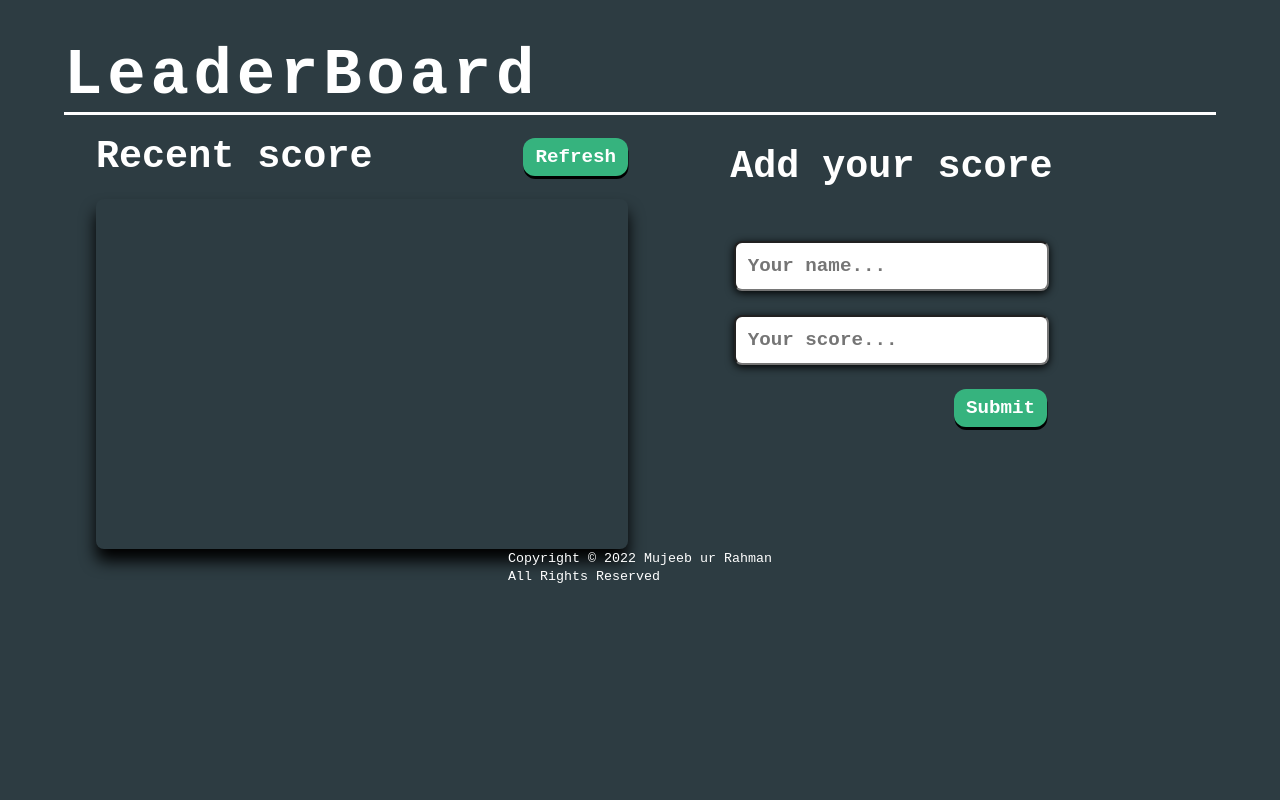
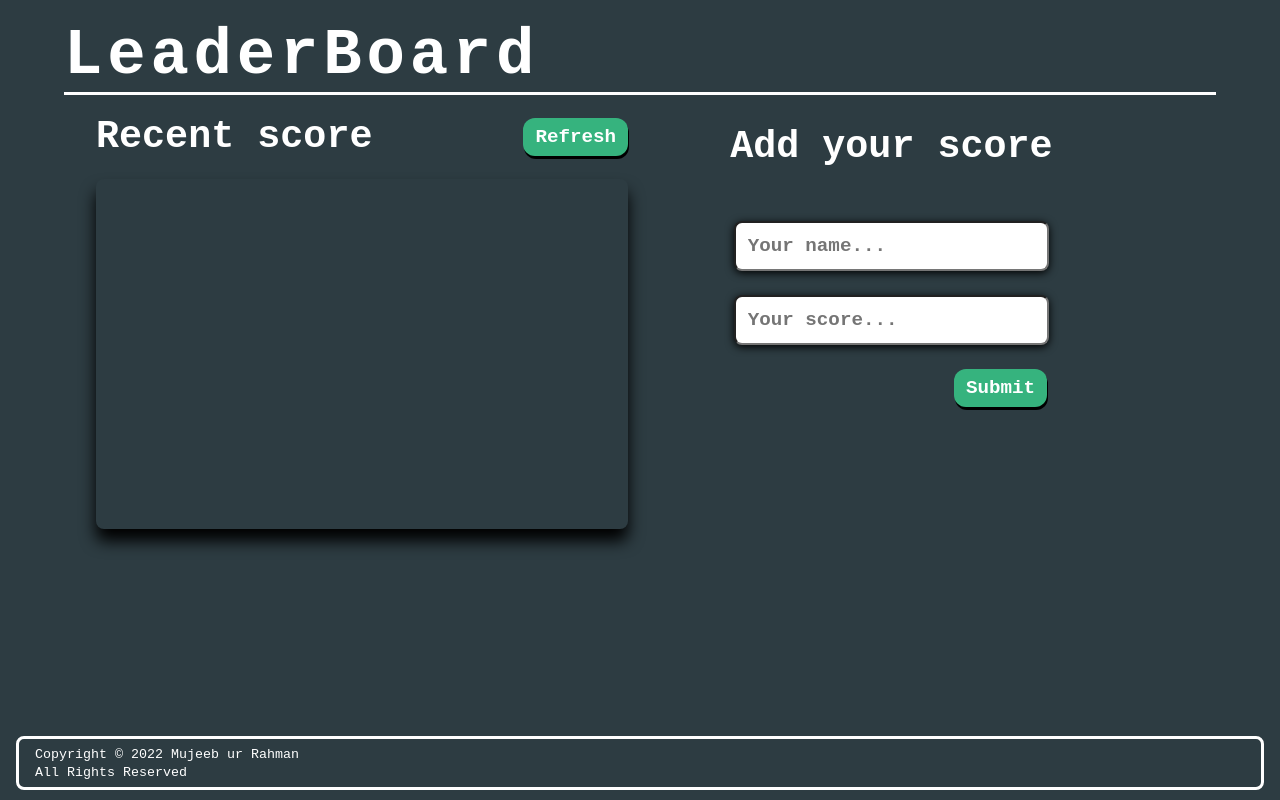
Before and after one commit to Mujeeb4582/Leaderboard, a website built with webpack: page src/index.html in a window 1280 px wide. Built offline with nearby package versions, Linux system fonts and the light colour scheme; no server answers.

Commit message:
Add the styling for footer

```diff
--- a/src/style.css
+++ b/src/style.css
@@ -34,7 +34,7 @@ body {
 
 header {
   width: 90%;
-  margin-top: 40px;
+  margin-top: 20px;
   border-bottom: 3px solid;
 }
 
@@ -81,14 +81,15 @@ main form .addDetails {
   padding: 8px 12px;
   font-size: 1.2rem;
   font-weight: 600;
-  box-shadow: 0.5px 3px #000;
+  box-shadow: 1px 3px #000;
   cursor: pointer;
 }
 
 main section .heading-wrapper .refresh:hover,
 main form .addDetails:hover {
-  transition: linear 0.4s;
-  transform: scale(1.1);
+  transition: linear 0.1s;
+  transform: scale(0.90);
+  box-shadow: none;
 }
 
 main section .table-wrapper {
@@ -153,6 +154,25 @@ main form .button-wrapper {
   text-align: right;
 }
 
+.footerWrapper {
+  position: fixed;
+  bottom: 0;
+  width: 100%;
+}
+
+footer {
+  border: 3px solid #fff;
+  border-radius: 8px;
+  margin: 0 16px;
+  height: 10%;
+  margin-bottom: 10px;
+}
+
+.footerText {
+  padding: 6px 16px;
+  font-size: 1rem;
+}
+
 @media (max-width: 768px) {
   header h1 {
     font-size: 2rem;
```
